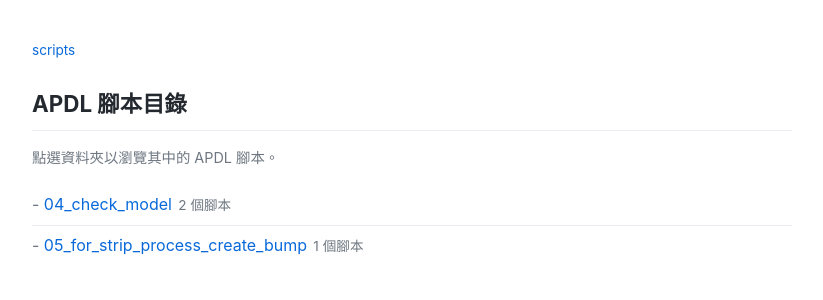
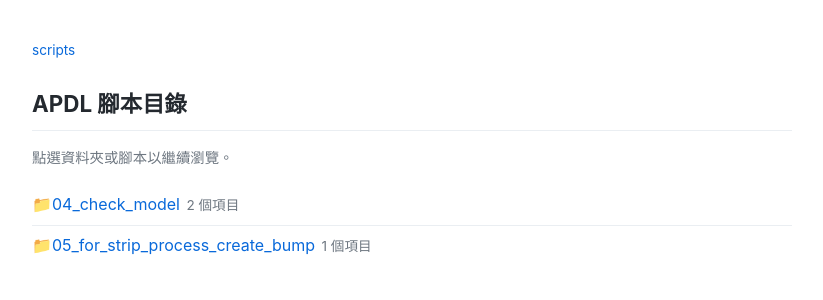
Before and after one commit to openapdl/catalog, a Jekyll site: the page built from index.html, in a window 1280 px wide. Shown: the top 300 px of the page, without its empty margins (228-1051 px from the left). Built offline with Jekyll 4.4.1, drawn with Linux system fonts in a browser that asks for light colours; part of the change alters nothing that is shown.

Commit message:
Update index.html

```diff
--- a/index.html
+++ b/index.html
@@ -12,7 +12,8 @@ title: APDL 腳本目錄
   .catalog-breadcrumb {
     display: flex;
     flex-wrap: wrap;
-    gap: .4rem;
+    align-items: baseline;
+    gap: .3rem;
     margin-bottom: 1.5rem;
     color: var(--muted);
     font-size: .85rem;
@@ -22,11 +23,13 @@ title: APDL 腳本目錄
     text-decoration: none;
   }
   .catalog-breadcrumb a:hover { text-decoration: underline; }
+  .catalog-breadcrumb-sep { color: var(--muted); }
   .catalog-view h1 {
     font-size: 1.4rem;
     margin-bottom: .3rem;
     padding-bottom: .55rem;
     border-bottom: 1px solid var(--border);
+    word-break: break-all;
   }
   .catalog-help, .catalog-empty, .catalog-status { color: var(--muted); font-size: .9rem; }
   .catalog-list {
@@ -42,6 +45,9 @@ title: APDL 腳本目錄
   .catalog-entry::before {
     content: "- ";
     color: var(--muted);
+  }
+  .catalog-entry-folder::before {
+    content: "\01F4C1 ";
   }
   .catalog-entry-name {
     color: #0969da;
@@ -84,31 +90,15 @@ title: APDL 腳本目錄
 </style>
 
 <div class="catalog-app" id="catalog-app">
-  <nav class="catalog-breadcrumb" aria-label="目前位置">
-    <a href="#" id="breadcrumb-home">scripts</a>
-    <span id="breadcrumb-folder-part" hidden>
-      <span aria-hidden="true">/</span>
-      <a href="#" id="breadcrumb-folder"></a>
-    </span>
-    <span id="breadcrumb-file-part" hidden>
-      <span aria-hidden="true">/</span>
-      <span id="breadcrumb-file"></span>
-    </span>
-  </nav>
+  <nav class="catalog-breadcrumb" id="breadcrumb" aria-label="目前位置"></nav>
 
-  <section class="catalog-view" id="home-view">
-    <h1>APDL 腳本目錄</h1>
-    <p class="catalog-help">點選資料夾以瀏覽其中的 APDL 腳本。</p>
-    <ul class="catalog-list" id="folder-list"></ul>
-    <p class="catalog-empty" id="folder-empty" hidden>
-      尚未找到腳本。請將檔案放入 <code>scripts/分類資料夾/</code>。
+  <section class="catalog-view" id="browse-view">
+    <h1 id="browse-title">APDL 腳本目錄</h1>
+    <p class="catalog-help">點選資料夾或腳本以繼續瀏覽。</p>
+    <ul class="catalog-list" id="browse-list"></ul>
+    <p class="catalog-empty" id="browse-empty" hidden>
+      這個資料夾裡還沒有子資料夾或腳本。請將檔案放入 <code>scripts/分類資料夾/</code>。
     </p>
-  </section>
-
-  <section class="catalog-view" id="folder-view" hidden>
-    <h1 id="folder-title"></h1>
-    <p class="catalog-help">點選腳本即可在頁面中閱讀內容。</p>
-    <ul class="catalog-list" id="script-list"></ul>
   </section>
 
   <section class="catalog-view" id="script-view" hidden>
@@ -132,14 +122,13 @@ title: APDL 腳本目錄
 {% for file in catalog_files %}
   {% assign parts = file.path | split: "/" %}
   {% assign extension = file.extname | downcase %}
-  {% if parts[1] == "scripts" and parts.size >= 4 %}
+  {% if parts[1] == "scripts" and parts.size >= 3 %}
     {% if extension == ".mac" or extension == ".inp" or extension == ".txt" %}
       {% unless first_script %},{% endunless %}
       {
-        "path": {{ file.path | jsonify }},
+        "path": {{ file.path | remove_first: "/scripts/" | jsonify }},
         "url": {{ file.path | remove_first: "/" | jsonify }},
         "name": {{ file.name | jsonify }},
-        "folder": {{ parts[2] | jsonify }},
         "extension": {{ extension | jsonify }}
       }
       {% assign first_script = false %}
@@ -154,21 +143,16 @@ title: APDL 腳本目錄
     "use strict";
 
     const byId = (id) => document.getElementById(id);
-    const views = [byId("home-view"), byId("folder-view"),
-      byId("script-view"), byId("error-view")];
-    const folderList = byId("folder-list");
-    const folderEmpty = byId("folder-empty");
-    const folderTitle = byId("folder-title");
-    const scriptList = byId("script-list");
+    const views = [byId("browse-view"), byId("script-view"), byId("error-view")];
+    const breadcrumb = byId("breadcrumb");
+    const browseTitle = byId("browse-title");
+    const browseList = byId("browse-list");
+    const browseEmpty = byId("browse-empty");
     const scriptTitle = byId("script-title");
     const scriptStatus = byId("script-status");
     const scriptPanel = byId("script-panel");
     const scriptCode = byId("script-code");
     const routeError = byId("route-error");
-    const folderCrumbPart = byId("breadcrumb-folder-part");
-    const folderCrumb = byId("breadcrumb-folder");
-    const fileCrumbPart = byId("breadcrumb-file-part");
-    const fileCrumb = byId("breadcrumb-file");
     const collator = new Intl.Collator("zh-Hant", {
       numeric: true,
       sensitivity: "base"
@@ -186,7 +170,7 @@ title: APDL 腳本目錄
     function showError(message) {
       activeRequest += 1;
       document.title = "找不到項目 | APDL 腳本目錄";
-      setBreadcrumb("", "");
+      breadcrumb.replaceChildren();
       routeError.textContent = message;
       showOnly(byId("error-view"));
     }
@@ -203,26 +187,54 @@ title: APDL 腳本目錄
     const scriptByPath = new Map(
       scripts.map((script) => [script.path, script])
     );
-    const folders = [...new Set(scripts.map((script) => script.folder))]
-      .sort((left, right) => collator.compare(left, right));
+
+    // Build a folder tree from the flat file list so that any depth of
+    // sub-folders under scripts/ can be browsed, not just one level.
+    const root = { name: "", dirs: new Map(), files: [] };
+
+    function ensureDir(parent, name, path) {
+      if (!parent.dirs.has(name)) {
+        parent.dirs.set(name, { name, path, dirs: new Map(), files: [] });
+      }
+      return parent.dirs.get(name);
+    }
+
+    scripts.forEach((script) => {
+      const segments = script.path.split("/");
+      const fileName = segments.pop();
+      let node = root;
+      let accum = [];
+      segments.forEach((segment) => {
+        accum.push(segment);
+        node = ensureDir(node, segment, accum.join("/"));
+      });
+      node.files.push(script);
+    });
+
+    function findDir(pathStr) {
+      if (!pathStr) {
+        return root;
+      }
+      let node = root;
+      for (const segment of pathStr.split("/")) {
+        node = node.dirs.get(segment);
+        if (!node) {
+          return null;
+        }
+      }
+      return node;
+    }
 
     function routeHash(type, value) {
       return "#" + type + "=" + encodeURIComponent(value);
     }
 
-    function relativeName(script) {
-      const prefix = "/scripts/" + script.folder + "/";
-      return script.path.startsWith(prefix)
-        ? script.path.slice(prefix.length)
-        : script.name;
-    }
-
-    function createEntry(href, name, meta) {
+    function createEntry(href, name, meta, isFolder) {
       const item = document.createElement("li");
       const link = document.createElement("a");
       const metaElement = document.createElement("span");
 
-      item.className = "catalog-entry";
+      item.className = "catalog-entry" + (isFolder ? " catalog-entry-folder" : "");
       link.className = "catalog-entry-name";
       link.href = href;
       link.textContent = name;
@@ -232,61 +244,98 @@ title: APDL 腳本目錄
       return item;
     }
 
-    function setBreadcrumb(folder, file) {
-      folderCrumbPart.hidden = !folder;
-      fileCrumbPart.hidden = !file;
-      if (folder) {
-        folderCrumb.textContent = folder;
-        folderCrumb.href = routeHash("folder", folder);
-      }
-      if (file) {
-        fileCrumb.textContent = file;
+    function renderBreadcrumb(dirSegments, currentFileName) {
+      breadcrumb.replaceChildren();
+
+      const homeLink = document.createElement("a");
+      homeLink.href = routeHash("dir", "");
+      homeLink.textContent = "scripts";
+      breadcrumb.append(homeLink);
+
+      const linkableSegments = currentFileName
+        ? dirSegments
+        : dirSegments.slice(0, -1);
+      const accum = [];
+
+      linkableSegments.forEach((segment) => {
+        accum.push(segment);
+        breadcrumb.append(makeSep());
+        const link = document.createElement("a");
+        link.href = routeHash("dir", accum.join("/"));
+        link.textContent = segment;
+        breadcrumb.append(link);
+      });
+
+      if (currentFileName) {
+        breadcrumb.append(makeSep());
+        const span = document.createElement("span");
+        span.textContent = currentFileName;
+        breadcrumb.append(span);
+      } else if (dirSegments.length > 0) {
+        breadcrumb.append(makeSep());
+        const span = document.createElement("span");
+        span.textContent = dirSegments[dirSegments.length - 1];
+        breadcrumb.append(span);
       }
     }
 
-    function renderHome() {
-      activeRequest += 1;
-      document.title = "APDL 腳本目錄";
-      setBreadcrumb("", "");
-      folderList.replaceChildren();
-      folderEmpty.hidden = folders.length !== 0;
-
-      folders.forEach((folder) => {
-        const count = scripts.filter(
-          (script) => script.folder === folder
-        ).length;
-        folderList.append(createEntry(
-          routeHash("folder", folder),
-          folder,
-          String(count) + " 個腳本"
-        ));
-      });
-      showOnly(byId("home-view"));
+    function makeSep() {
+      const sep = document.createElement("span");
+      sep.className = "catalog-breadcrumb-sep";
+      sep.setAttribute("aria-hidden", "true");
+      sep.textContent = "/";
+      return sep;
     }
 
-    function renderFolder(folder) {
+    function renderBrowse(pathStr) {
       activeRequest += 1;
-      if (!folders.includes(folder)) {
-        showError("找不到資料夾：" + folder);
+      const node = findDir(pathStr);
+      if (!node) {
+        showError("找不到資料夾：" + pathStr);
         return;
       }
 
-      const folderScripts = scripts.filter(
-        (script) => script.folder === folder
-      );
-      document.title = folder + " | APDL 腳本目錄";
-      setBreadcrumb(folder, "");
-      folderTitle.textContent = folder;
-      scriptList.replaceChildren();
+      const dirSegments = pathStr ? pathStr.split("/") : [];
+      const label = dirSegments.length
+        ? dirSegments[dirSegments.length - 1]
+        : "APDL 腳本目錄";
+      document.title = pathStr ? label + " | APDL 腳本目錄" : "APDL 腳本目錄";
+      renderBreadcrumb(dirSegments, null);
+      browseTitle.textContent = label;
+      browseList.replaceChildren();
 
-      folderScripts.forEach((script) => {
-        scriptList.append(createEntry(
-          routeHash("file", script.path),
-          relativeName(script),
-          script.extension.toUpperCase().slice(1)
+      const subDirs = [...node.dirs.values()]
+        .sort((left, right) => collator.compare(left.name, right.name));
+      const files = [...node.files]
+        .sort((left, right) => collator.compare(left.name, right.name));
+
+      browseEmpty.hidden = subDirs.length + files.length !== 0;
+
+      subDirs.forEach((dir) => {
+        const itemCount = countItems(dir);
+        browseList.append(createEntry(
+          routeHash("dir", dir.path),
+          dir.name,
+          String(itemCount) + " 個項目",
+          true
         ));
       });
-      showOnly(byId("folder-view"));
+
+      files.forEach((script) => {
+        browseList.append(createEntry(
+          routeHash("file", script.path),
+          script.name,
+          script.extension.toUpperCase().slice(1),
+          false
+        ));
+      });
+
+      showOnly(byId("browse-view"));
+    }
+
+    function countItems(node) {
+      let count = node.dirs.size + node.files.length;
+      return count;
     }
 
     async function renderScript(path) {
@@ -297,10 +346,11 @@ title: APDL 腳本目錄
       }
 
       const requestId = ++activeRequest;
-      const displayName = relativeName(script);
-      document.title = displayName + " | APDL 腳本目錄";
-      setBreadcrumb(script.folder, displayName);
-      scriptTitle.textContent = displayName;
+      const segments = path.split("/");
+      const fileName = segments.pop();
+      document.title = fileName + " | APDL 腳本目錄";
+      renderBreadcrumb(segments, fileName);
+      scriptTitle.textContent = fileName;
       scriptStatus.className = "catalog-status";
       scriptStatus.textContent = "正在載入腳本內容…";
       scriptStatus.hidden = false;
@@ -336,7 +386,7 @@ title: APDL 腳本目錄
     function renderRoute() {
       const hash = window.location.hash.slice(1);
       if (!hash) {
-        renderHome();
+        renderBrowse("");
         return;
       }
 
@@ -355,8 +405,8 @@ title: APDL 腳本目錄
         return;
       }
 
-      if (type === "folder") {
-        renderFolder(value);
+      if (type === "dir") {
+        renderBrowse(value);
       } else if (type === "file") {
         renderScript(value);
       } else {
```
